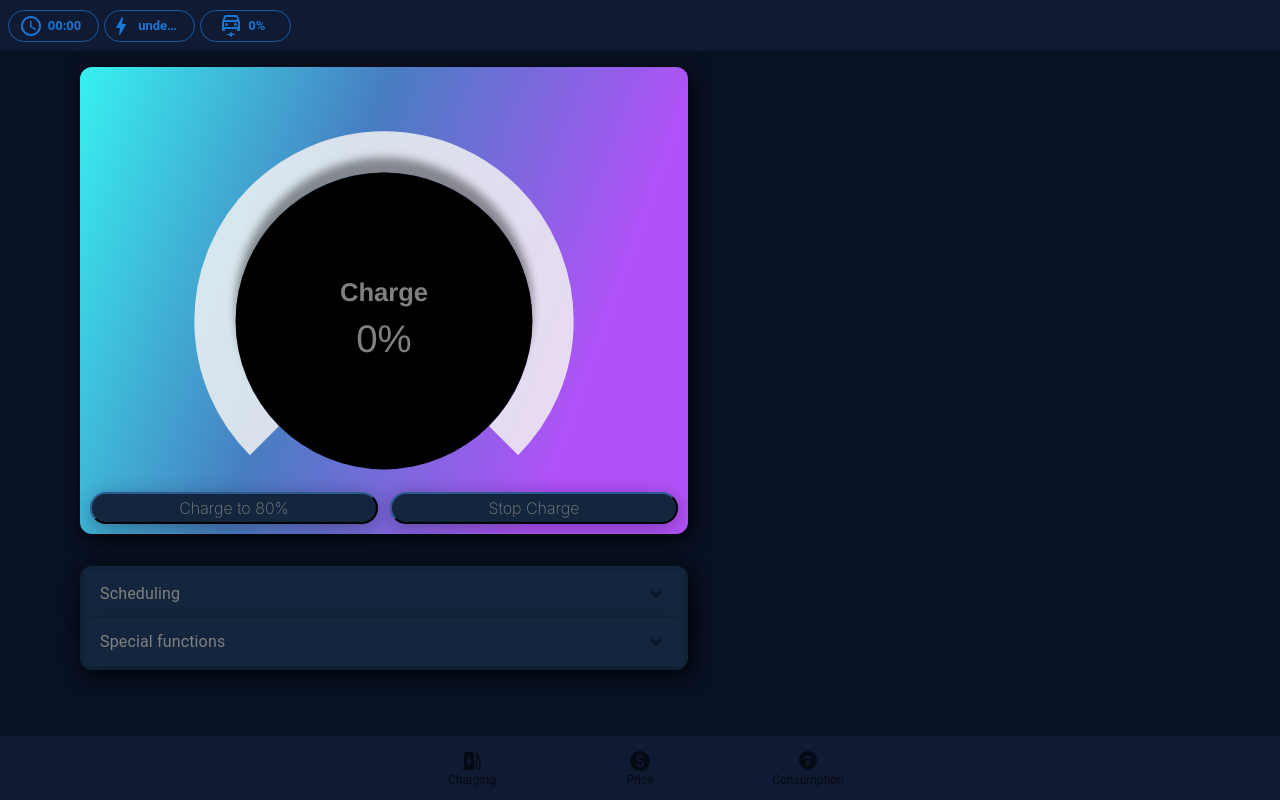
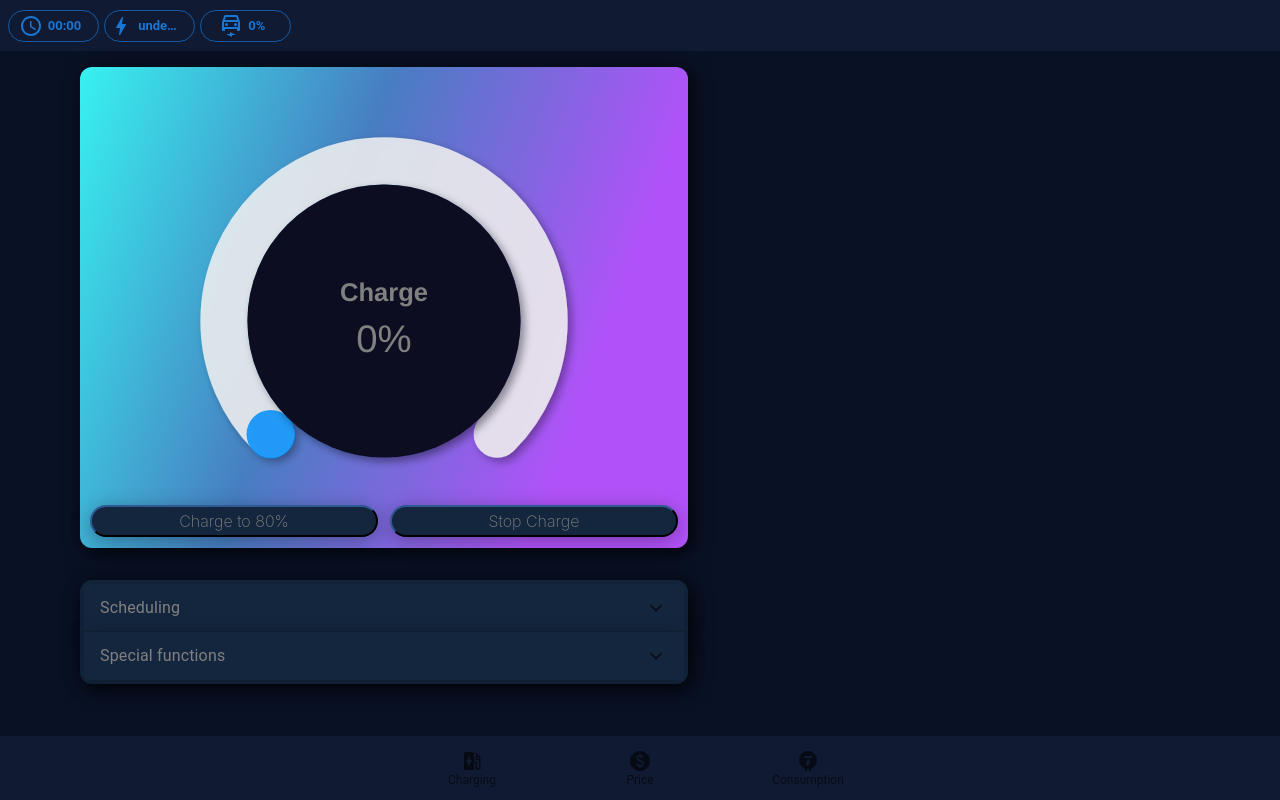
Before and after one commit to FredrikAndersson-MU24/charging-app, a React (Vite) app: page / in a window 1280 px wide. Built offline with nearby package versions, Linux system fonts and the light colour scheme; no server answers.

Commit message:
change to ReactApexCharts

```diff
--- a/src/components/ChargeComponent.tsx
+++ b/src/components/ChargeComponent.tsx
@@ -1,30 +1,41 @@
-import Chart from "react-apexcharts";
+import ReactApexChart from "react-apexcharts";
+import {useState} from "react";
+import type {ApexOptions} from "apexcharts";
 
-const ChargeComponent = (props: { data: number, charging: boolean })=> {
+const ChargeComponent = (props: { data: number, charging: boolean }) => {
     const charge = Number(props.data.toFixed(0));
     const series = [charge];
+/*    const [series, setSeries] = useState([charge]);*/
 
-    const options = {
+    const [options] = useState<ApexOptions>({
+        stroke: {
+            lineCap: 'round',
+
+        },
         plotOptions: {
             radialBar: {
                 endAngle: 135,
                 startAngle: -135,
                 hollow: {
                     margin: 0,
-                    size: '60%',
-                    background: "opaque",
-                    backgroundColor: "#24292e",
+                    size: '55%',
+                    background: '#091124',
                     dropShadow: {
                         enabled: true,
-                        top: -15,
-                        left: 0,
+                        top: 4,
+                        left: 4,
                         blur: 4,
                         opacity: 0.4
                     }
                 },
                 track: {
-                    background: "#f2f2f2",
-                    radius: 5,
+                    dropShadow: {
+                        enabled: true,
+                        top: 4,
+                        left: 4,
+                        blur: 4,
+                        opacity: 0.4
+                    }
                 },
                 dataLabels: {
                     name: {
@@ -32,23 +43,22 @@ const ChargeComponent = (props: { data: number, charging: boolean })=> {
                         offsetY: -20,
                         fontSize: '1.6em',
                         color: 'grey',
-
                     },
                     value: {
                         offsetY: 15,
                         fontSize: '2.4em',
-                        color: 'gray',
-                    }
-                }
-            }
+                        color: 'grey',
+                    },
+                },
+            },
         },
         labels: ['Charge'],
-    };
+    });
 
     return (
         <>
-            <div>
-                <Chart options={options} series={series} type="radialBar"/>
+            <div style={{marginBottom: "1.6em"}}>
+                <ReactApexChart options={options} series={series} type="radialBar" />
             </div>
 
         </>
```
